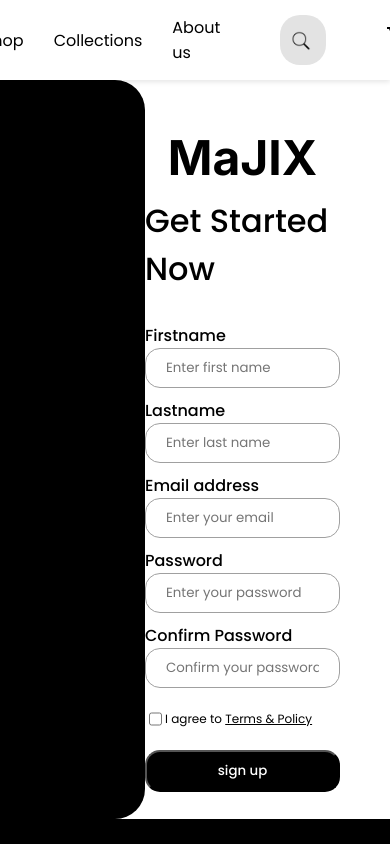
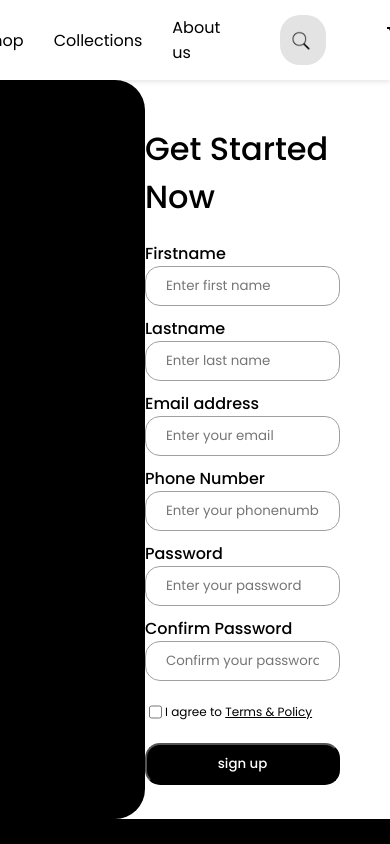
Before and after one commit to KennyDevz/MaJIX-Web-App, a React (Create React App) app in the folder frontend/: page /Sign-up in a window 390 px wide. Shown: the top 844 px of the page. Built offline with nearby package versions, Linux system fonts and the light colour scheme.

Commit message:
frontend feature(signup): addded phonenumber field

```diff
--- a/frontend/src/components/profile/ProfileInfoForm.js
+++ b/frontend/src/components/profile/ProfileInfoForm.js
@@ -92,7 +92,7 @@ export default function ProfileInfoForm() {
         <Grid item xs={12}>
           <StyledTextField
             label="Phone Number"
-            defaultValue="+1 (555) 000-0000"
+            defaultValue={user?.phonenumber || ""}
           />
         </Grid>
         <Grid item xs={12}>
--- a/frontend/src/components/user/sign_in_form.js
+++ b/frontend/src/components/user/sign_in_form.js
@@ -27,8 +27,8 @@ export default function SignInForm({ onClose }) {
           role: response.data.role,
           firstname: response.data.firstname,
           lastname: response.data.lastname,
-          email: response.data.email
-
+          email: response.data.email,
+          phonenumber: response.data.phonenumber,
 
         };
 
--- a/frontend/src/components/user/sign_up_form.js
+++ b/frontend/src/components/user/sign_up_form.js
@@ -9,7 +9,8 @@ export default function SignUpForm() {
         email: "",
         password: "",
         firstname: "",
-        lastname: ""
+        lastname: "",
+        phonenumber: "",
     })
 
     const [confirmPassword, setConfirmPassword] = useState("");
@@ -70,7 +71,7 @@ export default function SignUpForm() {
                     display: 'flex',
                     flexDirection: 'column',
                     gap: '10px',
-                    marginTop: '30px'
+                    marginTop:'20px'
                 }}
             >
                 {/* 🔹 Name row */}
@@ -172,6 +173,33 @@ export default function SignUpForm() {
                     />
                 </div>
 
+                {/* Phone number */}
+                <div style={{ display: 'flex', flexDirection: 'column' }}>
+                    <label htmlFor='email' style={{ fontWeight: '500' }}>
+                        Phone Number
+                    </label>
+                    <input
+                        id='phonenumber'
+                        name="phonenumber"
+                        onChange={handleChange}
+                        value={formData.phonenumber}
+                        type="tel"
+                        pattern="[0-9]{11}"
+                        placeholder='Enter your phonenumber'
+                        required
+                        style={{
+                            fontFamily: 'Poppins',
+                            borderRadius: '15px',
+                            height: '40px',
+                            border: '1px solid #a0a0a0ff',
+                            paddingLeft: '20px',
+                            paddingRight: '20px',
+                            width: '100%',
+                            boxSizing: 'border-box'
+                        }}
+                    />
+                </div>
+
                 {/* Password */}
                 <div style={{ display: 'flex', flexDirection: 'column' }}>
                     <label htmlFor='password' style={{ fontWeight: '500' }}>
--- a/frontend/src/pages/sign_up.js
+++ b/frontend/src/pages/sign_up.js
@@ -6,9 +6,7 @@ export default function SignUp(){
             <div style={{backgroundColor: '#000000ff', height: '87.6dvh',borderRadius: '30px', width: '50%', marginLeft: '-50px', color: '#FFF'}}></div>
 
 
-            <div style={{display: 'flex', flexDirection: 'column', alignItems: 'center', width: '50%', margin: '0'}}>
-                <p style={{ textAlign: 'center', fontFamily: 'Inter', fontWeight: '700', fontSize: '48px', marginTop: '10', marginBottom: '0' }}>MaJIX</p>
-
+            <div style={{display: 'flex', flexDirection: 'column', alignItems: 'center', justifyContent: 'center', width: '50%', margin: '0'}}>
 
                 <div style={{display:'flex', justifyContent: 'center', width: '100%' }}>
                     <SignUpForm />
```
Lines whose indentation alone changed are shown as unchanged.
